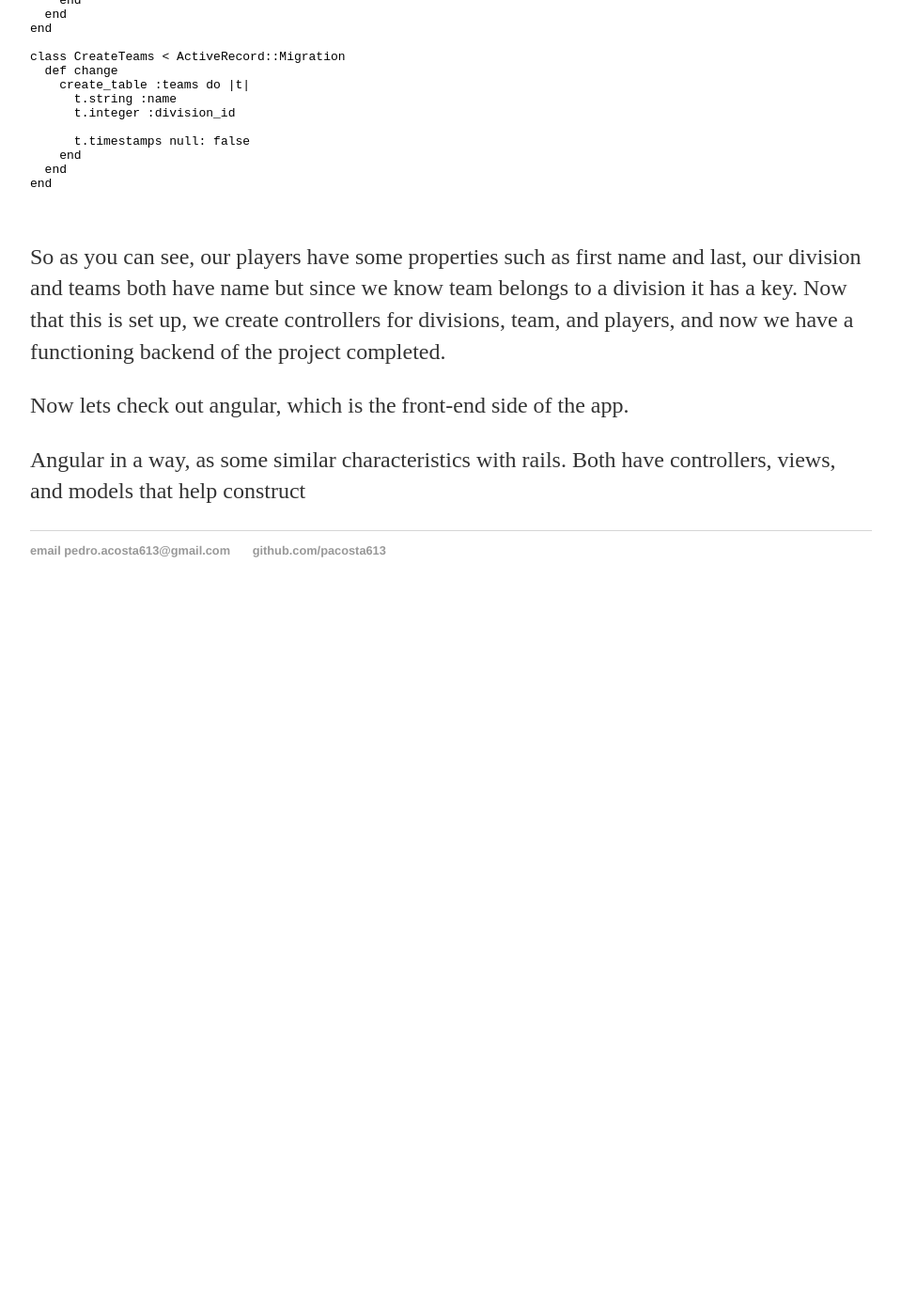
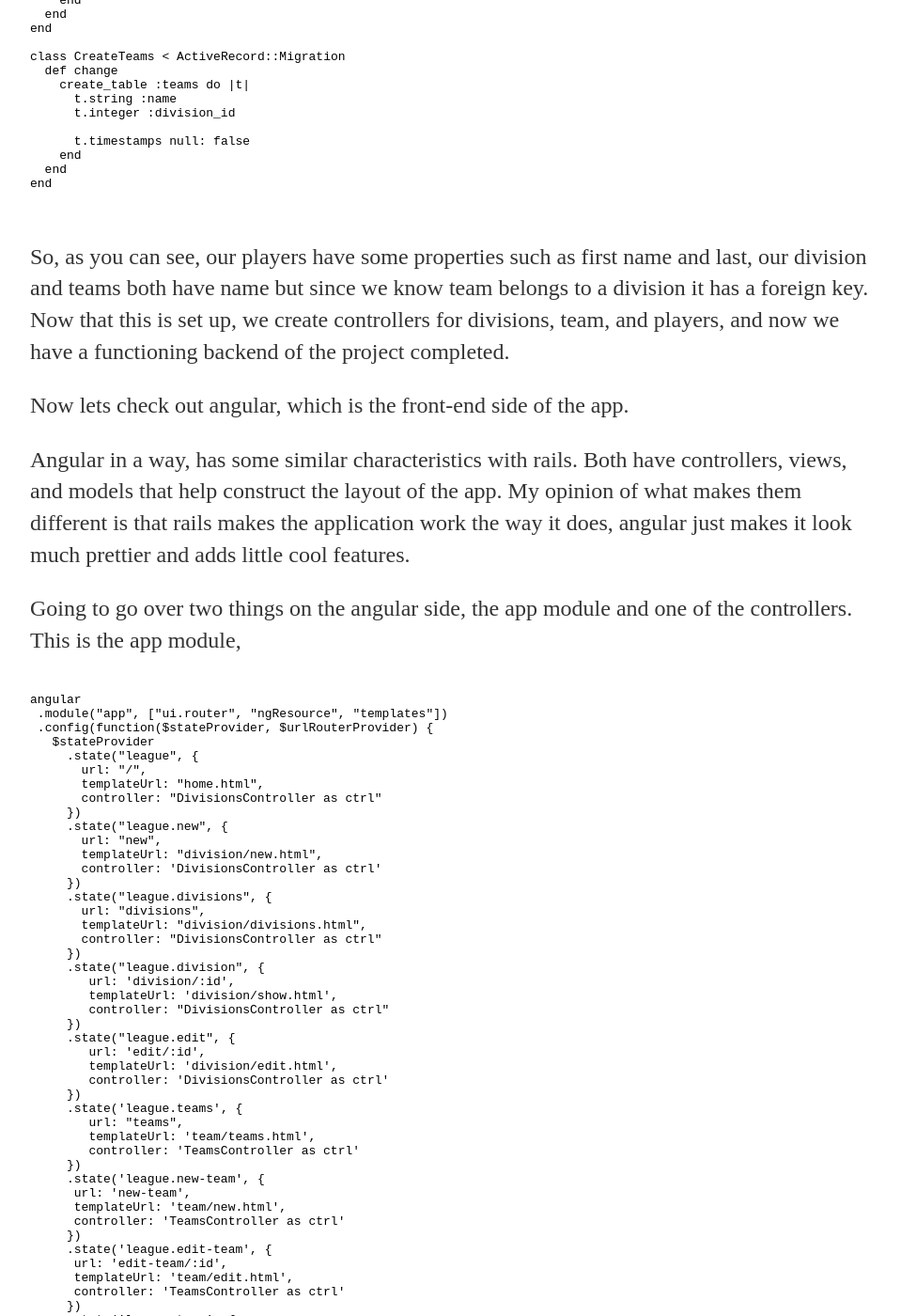
Before and after one commit to pacosta613/pacosta613.github.io-old, a Jekyll site: the page built from _posts/2016-08-15-pedro-acosta-angular-rails-project.md, in a window 1280 px wide and 1400 px high, scrolled down 1249 px. Shown: the whole window at 94% size, without its empty margins (160-1119 px from the left). Built offline with Jekyll 4.4.1, drawn with Linux system fonts in a browser that asks for light colours; before the commit the page ends 1902 px from its top, so only the background shows below that; some of the changed text lies outside the part shown.

Commit message:
Completed the post and revised it.

````diff
--- a/_posts/2016-08-15-pedro-acosta-angular-rails-project.md
+++ b/_posts/2016-08-15-pedro-acosta-angular-rails-project.md
@@ -69,8 +69,176 @@ end
 
 ```
 
-So as you can see, our players have some properties such as first name and last, our division and teams both have name but since we know team belongs to a division it has a           key. Now that this is set up, we create controllers for divisions, team, and players, and now we have a functioning backend of the project completed.
+So, as you can see, our players have some properties such as first name and last, our division and teams both have name but since we know team belongs to a division it has a foreign key. Now that this is set up, we create controllers for divisions, team, and players, and now we have a functioning backend of the project completed.
 
 Now lets check out angular, which is the front-end side of the app.
 
-Angular in a way, as some similar characteristics with rails. Both have controllers, views, and models that help construct
+Angular in a way, has some similar characteristics with rails. Both have controllers, views, and models that help construct the layout of the app. My opinion of what makes them different is that rails makes the application work the way it does, angular just makes it look much prettier and adds little cool features.
+
+Going to go over two things on the angular side, the app module and one of the controllers. This is the app module,
+
+```ruby
+
+angular
+ .module("app", ["ui.router", "ngResource", "templates"])
+ .config(function($stateProvider, $urlRouterProvider) {
+   $stateProvider
+     .state("league", {
+       url: "/",
+       templateUrl: "home.html",
+       controller: "DivisionsController as ctrl"
+     })
+     .state("league.new", {
+       url: "new",
+       templateUrl: "division/new.html",
+       controller: 'DivisionsController as ctrl'
+     })
+     .state("league.divisions", {
+       url: "divisions",
+       templateUrl: "division/divisions.html",
+       controller: "DivisionsController as ctrl"
+     })
+     .state("league.division", {
+        url: 'division/:id',
+        templateUrl: 'division/show.html',
+        controller: "DivisionsController as ctrl"
+     })
+     .state("league.edit", {
+        url: 'edit/:id',
+        templateUrl: 'division/edit.html',
+        controller: 'DivisionsController as ctrl'
+     })
+     .state('league.teams', {
+        url: "teams",
+        templateUrl: 'team/teams.html',
+        controller: 'TeamsController as ctrl'
+     })
+     .state('league.new-team', {
+      url: 'new-team',
+      templateUrl: 'team/new.html',
+      controller: 'TeamsController as ctrl'
+     })
+     .state('league.edit-team', {
+      url: 'edit-team/:id',
+      templateUrl: 'team/edit.html',
+      controller: 'TeamsController as ctrl'
+     })
+     .state('league.team', {
+      url: 'team/:id',
+      templateUrl: 'team/show.html',
+      controller: 'TeamsController as ctrl'
+     })
+     .state('league.players', {
+      url: "players",
+      templateUrl: 'player/players.html',
+      controller: 'PlayersController as ctrl'
+     })
+     .state('league.player', {
+      url: 'player/:id',
+      templateUrl: 'player/show.html',
+      controller: 'PlayersController as ctrl'
+     })
+     .state('league.new-player', {
+      url: 'new-player',
+      templateUrl: 'player/new.html',
+      controller: 'PlayersController as ctrl'
+     })
+     .state('league.edit-player', {
+      url: 'edit-player/:id',
+      templateUrl: 'player/edit.html',
+      controller: 'PlayersController as ctrl'
+     })
+     .state('league.about', {
+      url: 'about',
+      templateUrl: 'about/about.html'
+     });
+  $urlRouterProvider.otherwise("/");
+});
+
+```
+
+As you can see, there seems to be a bit of repetitive code but the most important thing here is where you see ".state". State in other words, pretty much allows us to call routes. States take in two arguments, our routes name and an object with keys each state will use such as the url, templateUrl, and controller. You can see some nested routes in some of the states. Some states have certain controllers with code that take care of certain tasks and the template/view for that state.
+
+The Division Controller
+
+```ruby
+
+function DivisionsController(Division, $location, $state, $stateParams, Team) {
+  var ctrl = this;
+  ctrl.divisions = Division.query();
+  ctrl.newDivision = new Division();
+  ctrl.team = new Team();
+  ctrl.division = Division.get({id: $stateParams.id});
+
+  ctrl.addDivision = function() {
+    ctrl.newDivision.$save(function() {
+      $location.path('divisions');
+    });
+    $state.go($state.current, {}, {reload:true});
+  };
+
+  ctrl.deleteDivision = function(division){
+    division.$delete(function(){
+      $state.go($state.current, {}, {reload:true});
+    });
+  };
+
+  ctrl.editDivision = function(){
+    ctrl.division.$update(function(){
+      $location.path('divisions');
+    });
+  };
+
+  ctrl.addTeam = function(team, division){
+    team.division_id = division.id;
+
+    team.$save(function(result){
+      console.log(result);
+    });
+    ctrl.team = new Team();
+    $state.go($state.current, {}, {reload: true});
+  };
+
+};
+
+angular
+  .module('app')
+  .controller('DivisionsController', DivisionsController);
+
+```
+
+This is the divisions controller and it has 4 functions in it. The four functions allows the user to create, delete, and edit a division. The final function allows the user to create a team with that division. At the top you see some lines of code and I will get to what they do.
+
+```ruby
+
+var ctrl = this;
+  ctrl.newDivision = new Division();
+
+```
+
+The first like im creating a variable called "ctrl" and asssigning it to "this", which means the current path its in. In this case its the controller.
+
+```ruby
+
+ctrl.divisions = Division.query();
+
+```
+
+All this line is doing is query/getting every single division object. It pretty much allows the user to show all the divisions in the database. Simple line.
+
+```ruby
+
+ctrl.team = new Team();
+ctrl.division = Division.get({id: $stateParams.id});
+
+```
+
+The first line is pretty self explanatory. It's just a variable which allows you to create a new team object. The second line grabs the currents divisions id using $stateParams service angular provides for us.
+
+I tried my best to be a bit descriptive about some of my code. Again, I'm slowly getting the hang of this, but still have a lot more room to grow. I hope you guys enjoyed this explanation and look forward to creating a new post soon.
+
+If you want to interact with my application, here's the github page repo.
+
+https://github.com/pacosta613/Baseball_Factory.git
+
+Have Fun! Learn, Love, Code.
````
Also changed, not shown: other parts of _posts/2016-08-15-pedro-acosta-angular-rails-project.md (+2 -2 lines).
